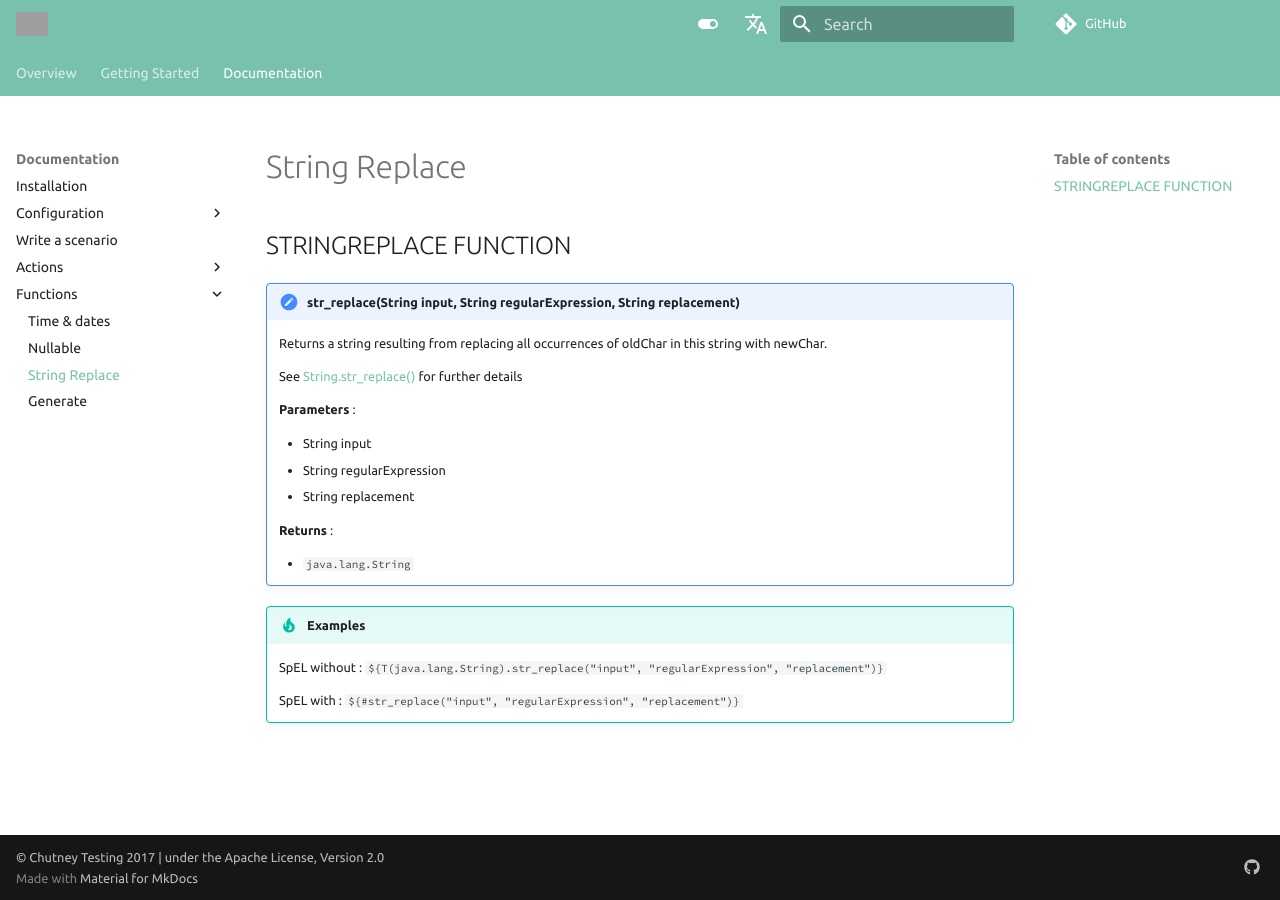
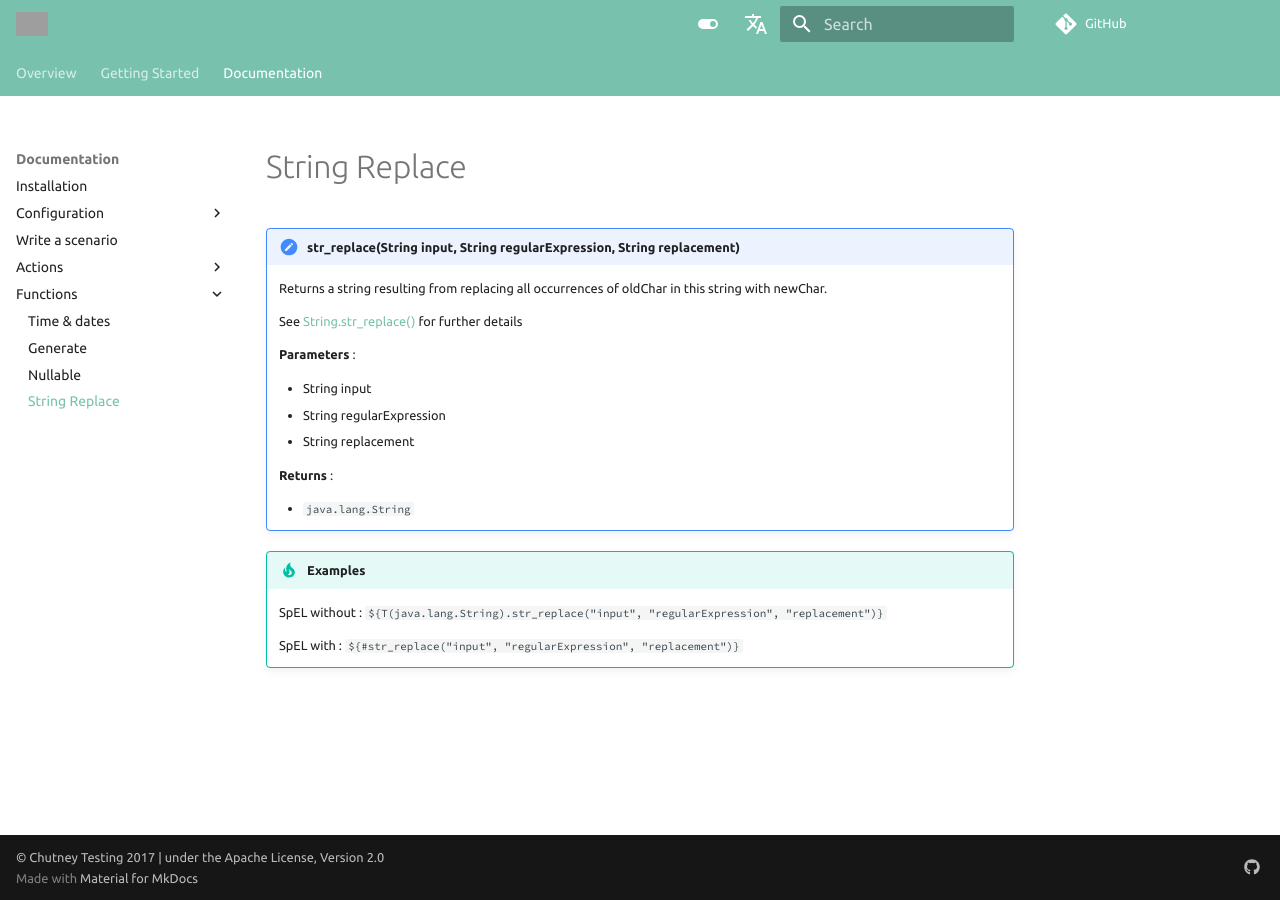
Before and after one commit to chutney-testing/chutney-testing.github.io-legacy, an MkDocs documentation site: the page built from docs/functions/string_replace.md, in a window 1280 px wide. Built offline with MkDocs 1.6.1 and Material for MkDocs 9.7.7, drawn with Linux system fonts in a browser that asks for light colours; comment, search, counter and statistics services are not loaded; grey boxes are pictures that could not be loaded.

Commit message:
docs(func): Sort Actions & functions by name

```diff
--- a/docs/functions/stringreplace.md
+++ b/docs/functions/string_replace.md
@@ -1,5 +1,3 @@
-# STRINGREPLACE FUNCTION
-
 !!! note "str_replace(String input, String regularExpression, String replacement)"
 
     Returns a string resulting from replacing all occurrences of oldChar in this string with newChar.
--- a/mkdocs.yml
+++ b/mkdocs.yml
@@ -26,13 +26,13 @@ nav:
       - agent: configuration/agent.md
     - 'Write a scenario': write.md
     - Actions:
+        - amqp: actions/amqp.md
         - http: actions/http.md
-        - amqp: actions/amqp.md
     - Functions:
       - Time & dates: functions/datetime.md
+      - Generate: functions/generate.md
       - Nullable: functions/nullable.md
-      - String Replace: functions/stringreplace.md
-      - Generate: functions/generate.md
+      - String Replace: functions/string_replace.md
   #- Toolbox: toolbox.md # hidden page
 
 extra_css:
```
